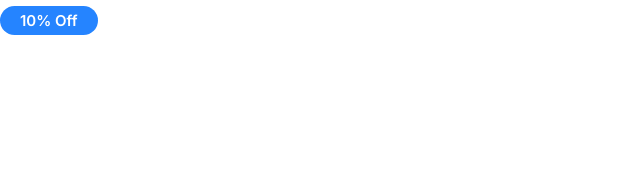
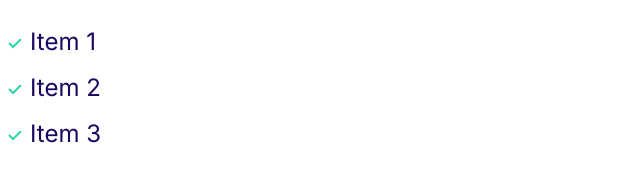
Before and after one commit to victor-7-7/moshify, a plain HTML site: page index.html in a window 1280 px wide. Shown: the whole page, without its empty margins (0-640 px from the left). Drawn offline with nearby package versions, Linux system fonts and the light colour scheme.

Commit message:
Build the list component.

```diff
--- a/css/styles.css
+++ b/css/styles.css
@@ -125,3 +125,30 @@ a {
 }
 
 /* =================== Lists ==================== */
+
+.list {
+  list-style: none;
+  padding-left: 0;
+  color: var(--color-headings);
+}
+
+.list--inline .list__item {
+  display: inline-block;
+  margin-right: 2rem;
+}
+
+.list--tick {
+  list-style-image: url(../images/tick.svg);
+  padding-left: 3rem;
+}
+
+.list--tick .list__item {
+  padding-left: 0.5rem;
+  margin-bottom: 1rem;
+}
+
+@media screen and (min-width: 1024px) {
+  .list--tick .list__item {
+    padding-left: 0;
+  }
+}
--- a/index.html
+++ b/index.html
@@ -12,6 +12,10 @@
   <link rel="stylesheet" href="css/styles.css">
 </head>
 <body>
-  <span class="badge badge--primary">10% Off</span>
+  <ul class="list list--tick">
+    <li class="list__item">Item 1</li>
+    <li class="list__item">Item 2</li>
+    <li class="list__item">Item 3</li>
+  </ul>
 </body>
 </html>
```
Also changed, not shown: components/lists.html (added, +6 -0 lines), images/tick.svg (added).
